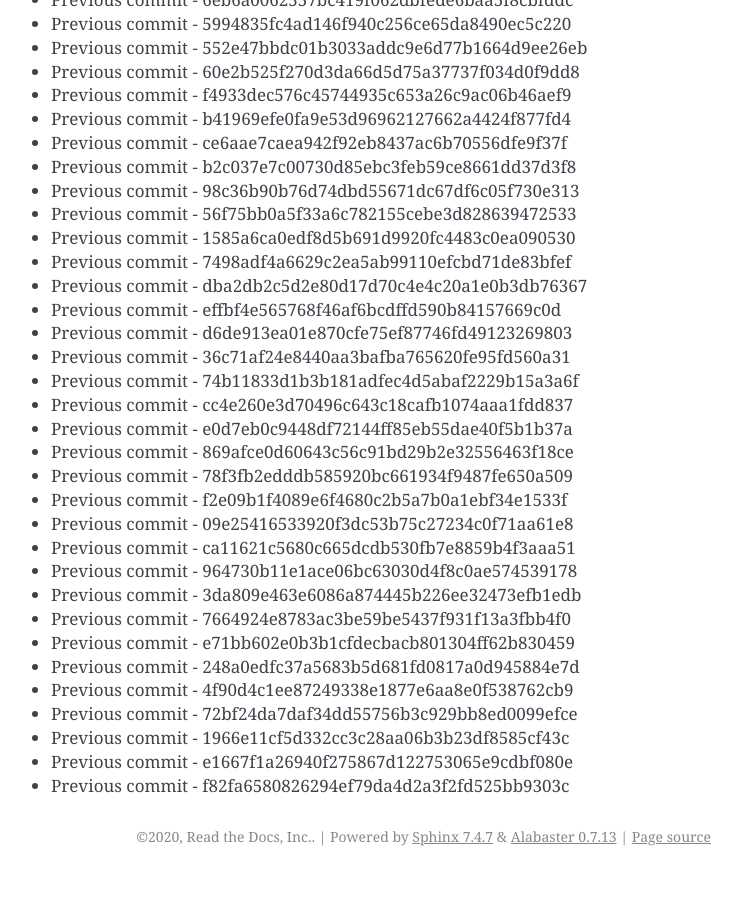
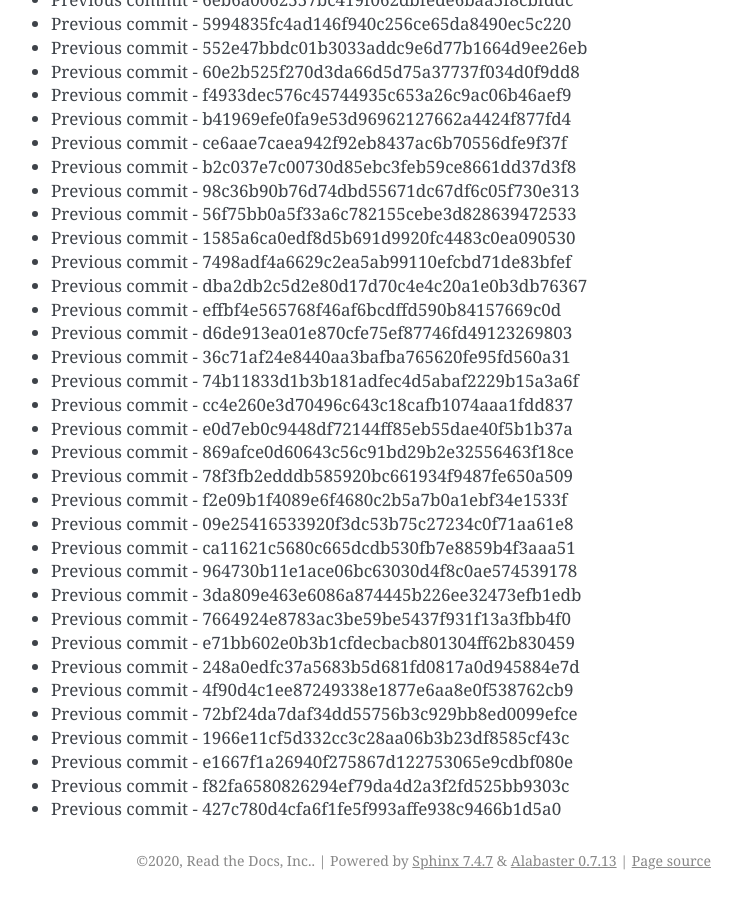
Before and after one commit to readthedocs/rtd-git-stresstest, a Sphinx documentation site: the page built from docs/updates.rst, in a window 1280 px wide and 900 px high, scrolled down 95700 px. Shown: the whole window, without its empty margins (399-1141 px from the left). Built offline with Sphinx 7.4.7, drawn with Linux system fonts in a browser that asks for light colours; before the commit the page ends 96576 px from its top, so only the background shows below that.

Commit message:
Generating commit from previous: 427c780d4cfa6f1fe5f993affe938c9466b1d5a0

```diff
--- a/docs/updates.rst
+++ b/docs/updates.rst
@@ -4053,3 +4053,4 @@ It can be tested for any performance characteristics.
 * Previous commit - 1966e11cf5d332cc3c28aa06b3b23df8585cf43c
 * Previous commit - e1667f1a26940f275867d122753065e9cdbf080e
 * Previous commit - f82fa6580826294ef79da4d2a3f2fd525bb9303c
+* Previous commit - 427c780d4cfa6f1fe5f993affe938c9466b1d5a0
```
